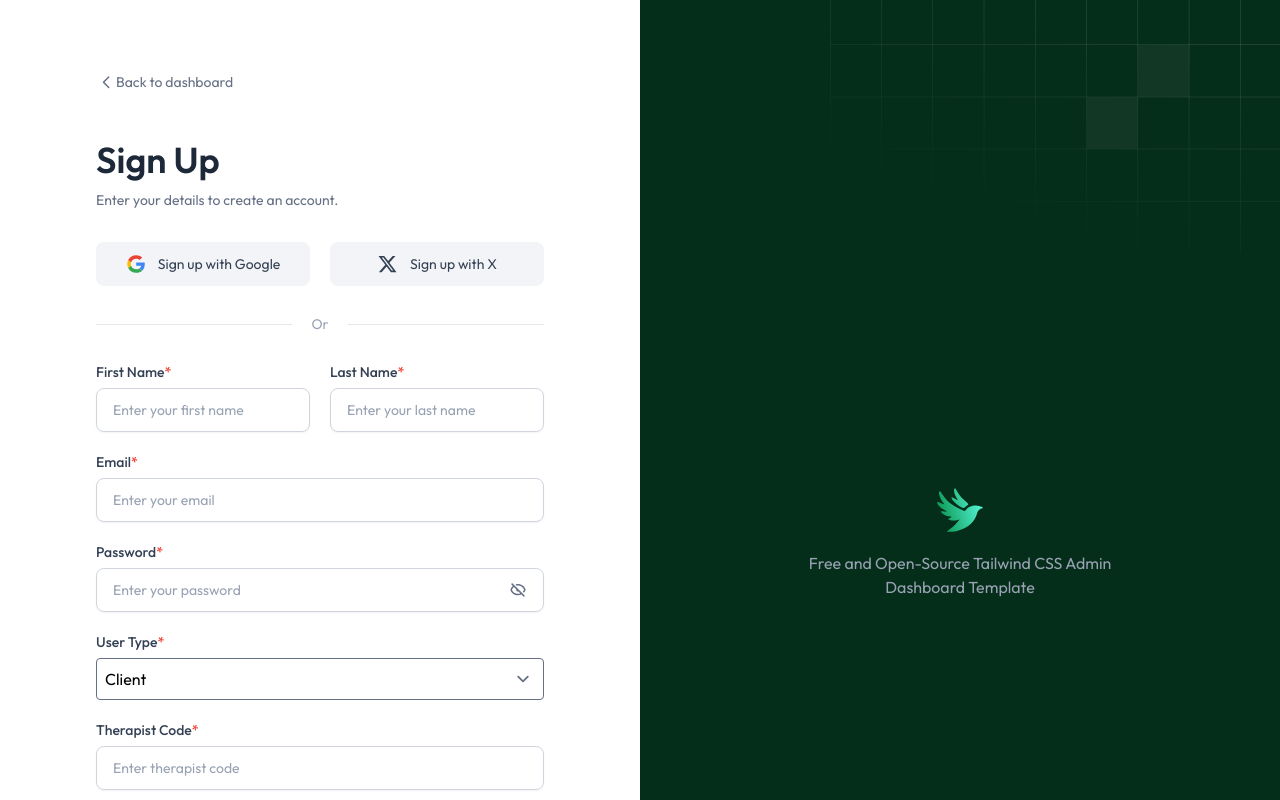
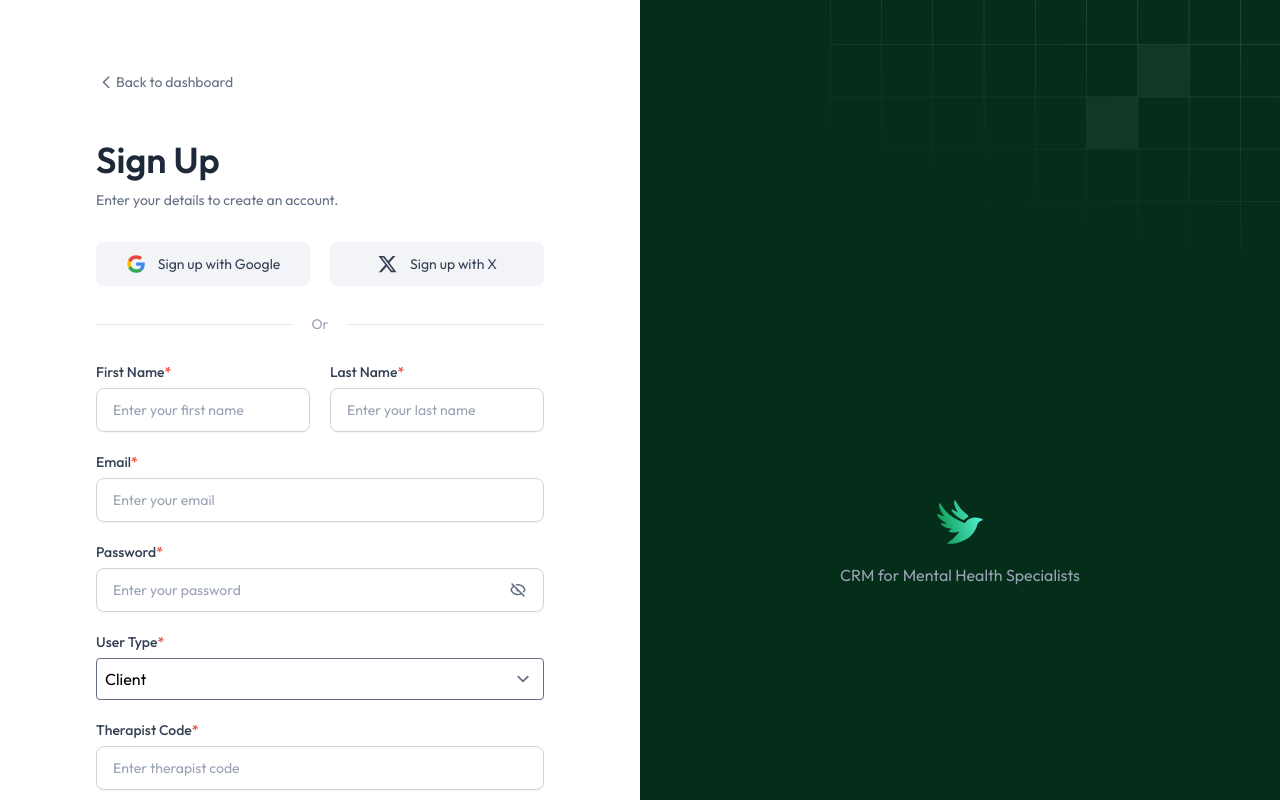
Before and after one commit to alexandrkolosov/akesomind, a React (Create React App) app: page /signup in a window 1280 px wide. Shown: the top 800 px of the page. Built offline with nearby package versions, Linux system fonts and the light colour scheme.

Commit message:
registration page is done

```diff
--- a/src/pages/AuthPages/ResetPassword.tsx
+++ b/src/pages/AuthPages/ResetPassword.tsx
@@ -126,7 +126,7 @@ export default function ResetPassword() {
                   <p className="text-sm font-normal text-center text-gray-700 dark:text-gray-400 sm:text-start">
                     Wait, I remember my password...{" "}
                     <Link
-                        to="#"
+                        to="/signin"
                         className="text-brand-500 hover:text-brand-600 dark:text-brand-400"
                     >
                       Click here
@@ -144,7 +144,7 @@ export default function ResetPassword() {
                 <img src="./images/logo/auth-logo.svg" alt="Logo" />
               </Link>
               <p className="text-center text-gray-400 dark:text-white/60">
-                #1 CRM For Mental Health Specialists
+                CRM For Mental Health Specialists
               </p>
             </div>
           </div>
--- a/src/pages/AuthPages/SignIn.tsx
+++ b/src/pages/AuthPages/SignIn.tsx
@@ -64,8 +64,8 @@ export default function SignIn() {
   return (
       <>
         <PageMeta
-            title="React.js SignIn Dashboard | TailAdmin - Next.js Admin Dashboard Template"
-            description="This is React.js SignIn Tables Dashboard page for TailAdmin - React.js Tailwind CSS Admin Dashboard Template"
+            title="AkesoMind - Login"
+            description="CRM for Mental Health Specialists"
         />
         <div className="relative flex w-full h-screen px-4 py-6 overflow-hidden bg-white z-1 dark:bg-gray-900 sm:p-0">
           <div className="flex flex-col flex-1 p-6 rounded-2xl sm:rounded-none sm:border-0 sm:p-8">
@@ -227,7 +227,7 @@ export default function SignIn() {
                 <img src="./images/logo/auth-logo.svg" alt="Logo" />
               </Link>
               <p className="text-center text-gray-400 dark:text-white/60">
-                Free and Open-Source Tailwind CSS Admin Dashboard Template
+                CRM for Mental Health Specialists
               </p>
             </div>
           </div>
--- a/src/pages/AuthPages/SignUp.tsx
+++ b/src/pages/AuthPages/SignUp.tsx
@@ -76,8 +76,8 @@ export default function SignUp() {
   return (
       <>
         <PageMeta
-            title="React.js SignUp Dashboard | TailAdmin - Next.js Admin Dashboard Template"
-            description="This is the React.js SignUp page for the TailAdmin dashboard template."
+            title="AkesoMind - Registration"
+            description="Register your CRM for Mental Health Specialists."
         />
         <div className="relative flex w-full min-h-screen bg-white z-1 dark:bg-gray-900">
           <div className="flex flex-col flex-1 p-6 rounded-2xl sm:rounded-none sm:border-0 sm:p-8 overflow-y-auto">
@@ -333,12 +333,12 @@ export default function SignUp() {
           </div>
           <div className="relative items-center justify-center flex-1 hidden p-8 z-1 bg-brand-950 dark:bg-white/5 lg:flex">
             <GridShape />
-            <div className="flex flex-col items-center max-w-xs">
+            <div className="flex flex-col items-center max-w-sm">
               <Link to="/index.html" className="block mb-4">
                 <img src="./images/logo/auth-logo.svg" alt="Logo" />
               </Link>
               <p className="text-center text-gray-400 dark:text-white/60">
-                Free and Open-Source Tailwind CSS Admin Dashboard Template
+                CRM for Mental Health Specialists
               </p>
             </div>
           </div>
```
